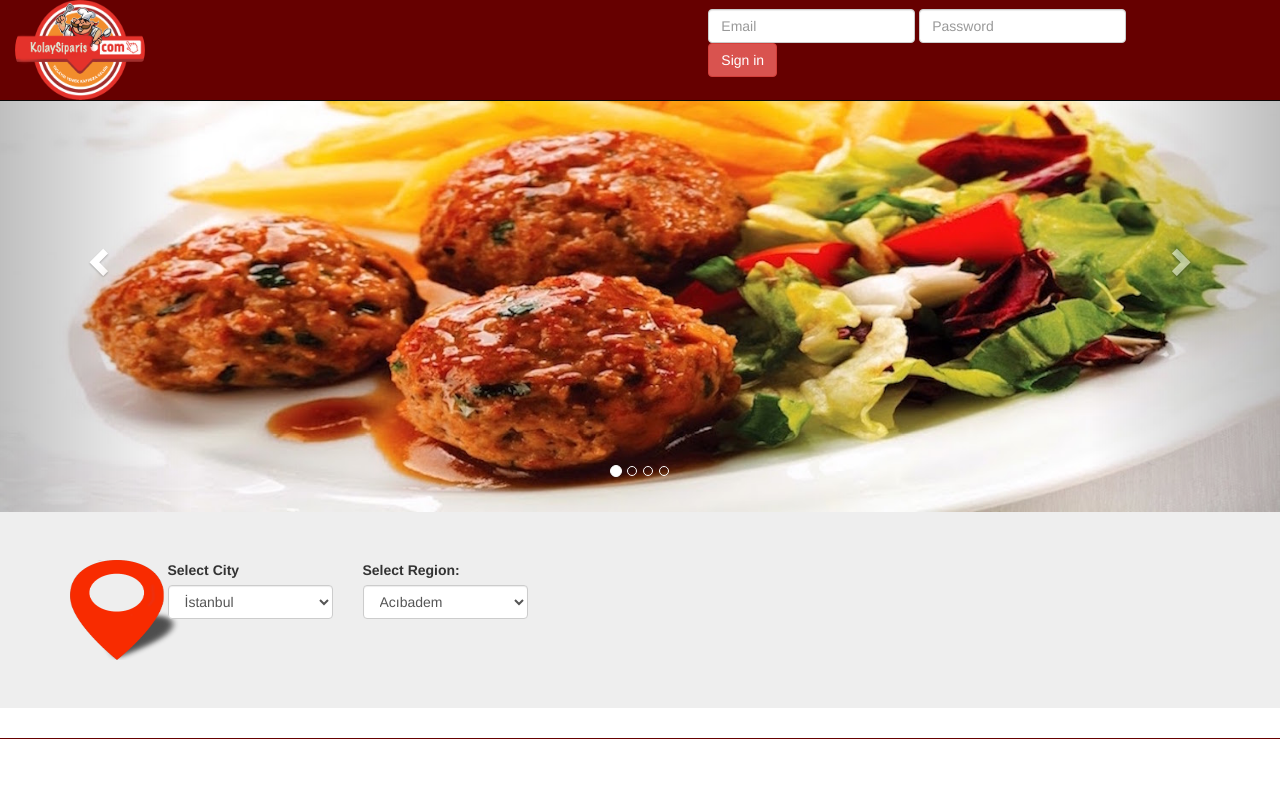
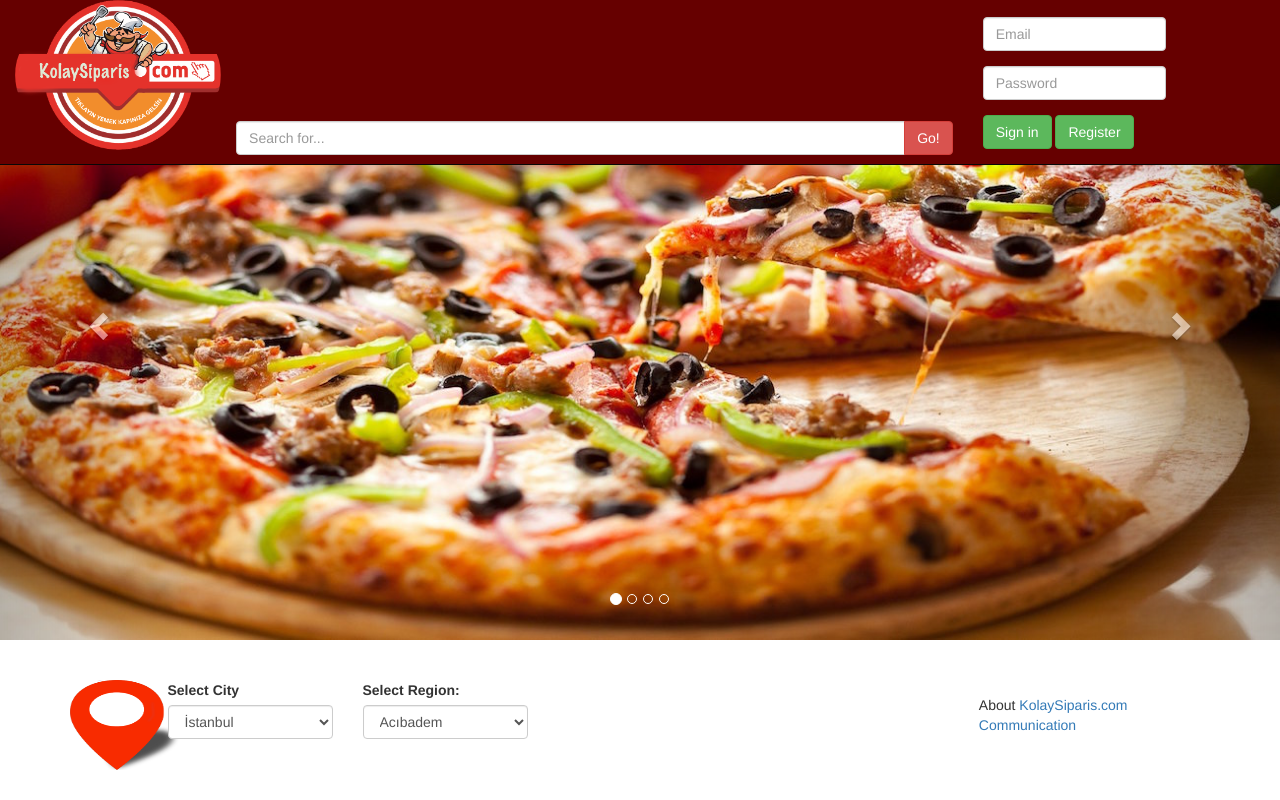
Before and after one commit to yilmazalican/KolaySiparis, a Django app: page / in a window 1280 px wide. Run offline with Django 3.2, Linux system fonts and the light colour scheme; some libraries are stand-ins or nearby versions.

Commit message:
home.page yenilendi,search button eklendi.

```diff
--- a/static/templates/home.html
+++ b/static/templates/home.html
@@ -17,16 +17,28 @@
 <link href="assets/css/bootstrap-responsive.css" rel="stylesheet">
  </head>
 <body>
-  <nav class="navbar navbar-inverse navbar-fixed-top" style="background-color:#660000">
+
+  <nav class="navbar navbar-inverse navbar-fixed-top "  style="background-color:#660000">
    <div class="container-fluid">
     <div class="navbar-header">
-     <img src="{% static "img/logo.png" %}" alt=" " class="img-circle" width="130" height="100"/>
+     <img src="{% static "img/logo.png" %}" alt=" " class="img-circle" width="auth" height="150"/>
    </div>
+
     <div class="row">
-     <div class="col-md-5"></div>
-     <div class="col-md-5"></div>
-     <div class="col-md-5"></div>
-     <div class="col-md-5">
+     <div class="col-md-7"></div>
+      <div class="col-md-7">
+       <br> </br>
+          <br> </br>
+            <br> </br>
+            <div class="input-group">
+               <input type="text" class="form-control" placeholder="Search for...">
+               <span class="input-group-btn">
+                 <button class="btn btn-danger" type="button">Go!</button>
+               </span>
+             </div>
+</div>
+     <table>
+     <div class="col-md-2">
        <div id="navbar"  class="navbar-collapse collapse">
           <form  class="navbar-form navbar-right">
             <div class="form-group">
@@ -35,8 +47,14 @@
             <div class="form-group">
               <input type="password" placeholder="Password" class="form-control">
               </div>
-            <button type="submit" class="btn btn-danger">Sign in</button>
+            <div class="form-group">
+            <a  name="signButton " class="btn btn-success" type="button" href="afterLogin">Sign in</a>
+            <a name="registerButton" class="btn btn-success" type="button" href="register.html">Register</a>
+              </div>
           </form>
+          </div>
+        </div>
+        </table>
         </div><!--/.navbar-collapse -->
      </div>
   </nav>
@@ -53,15 +71,15 @@
     <!-- Wrapper for slides -->
     <div class="carousel-inner" role="listbox" >
       <div class="item active">
-        <img src="{% static "img/yemek1.jpeg" %}" alt="">
+        <img src="{% static "img/yemek1.jpg" %}" alt="">
       </div>
 
       <div class="item">
-        <img src="{% static "img/yemek2.jpeg" %}" alt="">
+        <img src="{% static "img/yemek2.jpg" %}" alt="">
       </div>
 
       <div class="item">
-        <img src="{% static "img/yemek3.jpeg" %}" alt="">
+        <img src="{% static "img/yemek3.jpg" %}" alt="">
       </div>
 
       <div class="item">
@@ -79,12 +97,11 @@
       <span class="sr-only">Next</span>
     </a>
   </div>
-
-        <div class="jumbotron" >
-         <div class="container" style="height:auto" >
+  <br></br>
+     <div class="container "  >
        <div class="row">
-            <div class="col-md-1">
-              <img src="{% static "img/location.png" %}" alt=" " class="img-rounded" width="110" height="100" /></div>
+        <div class="col-md-1 ">
+          <img src="{% static "img/location.png" %}" alt=" " class="img-rounded" width="110" height="90" /></div>
         <div class="col-md-2">
           <div class="form-group">
 <label for="sel1">Select City</label>
@@ -104,7 +121,8 @@
 </select>
 </div>
 </div>
-          <div class="col-md-2"> <div class="form-group">
+      <div class="col-md-2">
+   <div class="form-group">
 <label for="sel1">Select Region:</label>
 <select class="form-control" id="sel1">
 <option>Acıbadem</option>
@@ -113,13 +131,20 @@
 <option>Şile</option>
 </select>
 </div></div>
+
+<div class="col-md-6">
+<p class="navbar-text navbar-right">About <a href="#" class="navbar-link">KolaySiparis.com</a>
+<br><a href="#" class="navbar-link">Communication</a><br></p>
  </div>
+
+
     </div>
     </div>
 
-     <div class="row"  style="background-color:#660000" >
-       <div class="col-md-4"></div>
-     </div>
+
+
+
+
 
 
 
--- a/static/templates/register.html
+++ b/static/templates/register.html
@@ -56,7 +56,7 @@
 						<input type="text" placeholder="Enter Email Address Here.." class="form-control">
 					</div>
 
-					<button type="button" class="btn btn-lg btn-succes">Submit</button>
+					<button type="button" class="btn btn-lg btn-success">Submit</button>
 					</div>
 				</form>
 				</div>
```
Also changed, not shown: static/static/img/yemek1.jpeg (deleted), static/static/img/yemek1.jpg (added), static/static/img/yemek2.jpeg (deleted), static/static/img/yemek2.jpg (added), static/static/img/yemek2.png (deleted), static/static/img/yemek3.jpeg (deleted), static/static/img/yemek3.jpg (added), static/static/img/yemek3.png (deleted), static/static/img/yemek4.jpg, static/templates/afterLogin.html (added), 3 other files. Lines whose indentation alone changed are shown as unchanged.
